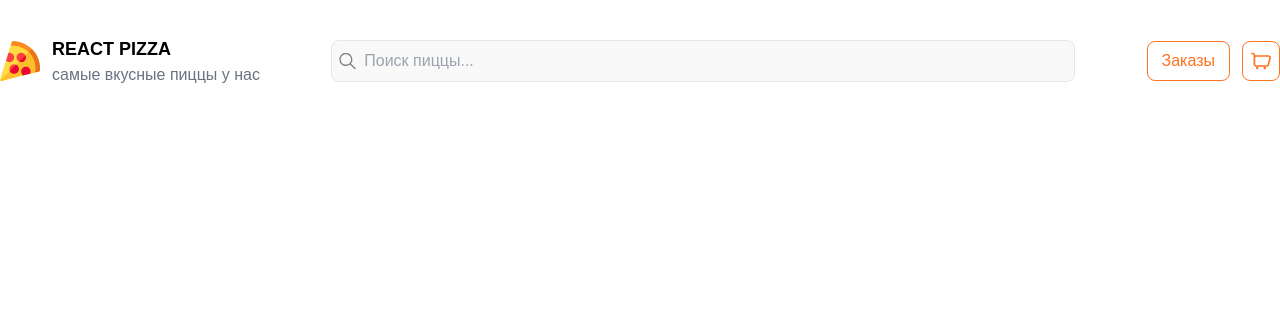
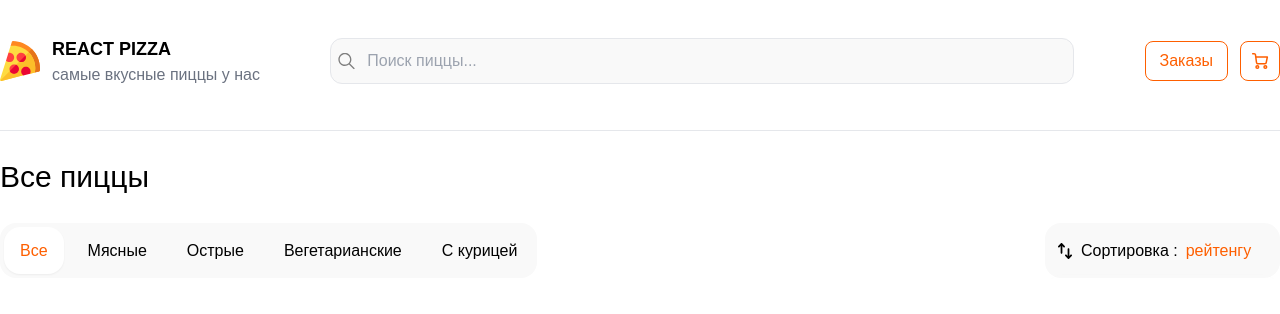
Before and after one commit to nikitkaaaaaa/react-pizza, a React (Create React App) app: page / in a window 1280 px wide. Shown: the top 314 px of the page. Built offline with nearby package versions, Linux system fonts and the light colour scheme.

Commit message:
сделал визульную выборку категорию продуктов, а так же сортировку

```diff
--- a/src/app/App.tsx
+++ b/src/app/App.tsx
@@ -2,12 +2,21 @@ import React from "react";
 
 import "./global.css";
 import Header from "../componets/header/Header";
+import Main from "../pages/Main";
 
 const App = () => {
   return (
-    <div className="container">
-      <Header />
-    </div>
+    <>
+      <div className="container">
+        <Header />
+      </div>
+
+      <hr className="my-7" />
+
+      <div className="container">
+        <Main />
+      </div>
+    </>
   );
 };
 
--- /dev/null
+++ b/src/componets/choiseProducts/ChoiseProducts.tsx
@@ -0,0 +1,43 @@
+import React, { useState } from "react";
+
+import sort from "../../assets/icons/sort.svg";
+
+const ChoiseProducts = () => {
+  const [showChoise, setShowChoise] = useState<boolean>(false);
+
+  const tupeChoise: string[] = ["рейтенгу", "стоимость", "алфавит"];
+
+  const [currentTypeChoise, setCurrentTypeChoise] = useState<string>(
+    tupeChoise[0]
+  );
+
+  return (
+    <div
+      className="bg-[#F9F9F9] px-3 py-1 rounded-2xl flex items-center gap-2 h-[55px] cursor-pointer relative w-[235px]"
+      onClick={() => setShowChoise((prev) => !prev)}
+    >
+      <img src={sort} alt="sort" />
+      <div>Сортировка : </div>
+      <span className="text-[#FE5F00]">{currentTypeChoise}</span>
+      <div
+        className={`absolute top-12 left-0 w-full transition-all  px-0.5 py-1 overflow-hidden transition-max-height duration-300 ease-in-out ${
+          showChoise ? "max-h-40" : "max-h-0"
+        }`}
+      >
+        <div className=" shadow-md rounded-2xl ">
+          {tupeChoise.map((item, index) => (
+            <div
+              key={index}
+              onClick={() => setCurrentTypeChoise(item)}
+              className=" py-2.5 pl-7  hover:bg-[#FFF6F4] hover:text-[#FE5F00] "
+            >
+              <div>{item}</div>
+            </div>
+          ))}
+        </div>
+      </div>
+    </div>
+  );
+};
+
+export default ChoiseProducts;
--- a/src/componets/header/Header.tsx
+++ b/src/componets/header/Header.tsx
@@ -22,7 +22,7 @@ const Header = () => {
       <div className="w-[60%] px-3 relative">
         <input
           type="text"
-          className="border w-full p-2 outline-none bg-[#F9F9F9] rounded-lg px-8 text-gray-500"
+          className="w-full p-2 outline-none bg-[#F9F9F9] rounded-xl px-9 py-2.5 text-gray-500 border"
           placeholder="Поиск пиццы..."
         />
         <img
@@ -35,10 +35,10 @@ const Header = () => {
 
       {/* Кнопки Заказы и Корзина */}
       <div className="flex gap-3 items-center  ">
-        <div className="px-3.5 text-[#FE731F] border border-[#FE731F] rounded-lg h-[40px] flex flex-col justify-center">
+        <div className="px-3.5 text-[#FE5F00] border border-[#FE5F00] rounded-lg h-[40px] flex flex-col justify-center">
           <button>Заказы</button>
         </div>
-        <div className="px-2  text-[#FE731F] border border-[#FE731F] rounded-lg h-[40px] flex flex-col justify-center">
+        <div className="px-2.5  text-[#FE5F00] border border-[#FE5F00] rounded-lg h-[40px] flex flex-col justify-center cursor-pointer">
           <img src={cart} alt="cart" />
         </div>
       </div>
--- /dev/null
+++ b/src/componets/selectCategory/SelectCategory.tsx
@@ -0,0 +1,31 @@
+import React, { useState } from "react";
+
+const SelectCategory = () => {
+  const [selectedProduct, setSelectedProduct] = useState<number>(0);
+
+  const categoryProducts: string[] = [
+    "Все",
+    "Мясные",
+    "Острые",
+    "Вегетарианские",
+    "С курицей",
+  ];
+
+  return (
+    <div className="inline-flex gap-2 bg-[#F9F9F9] px-1 py-1 rounded-2xl h-[55px] ">
+      {categoryProducts.map((item, index) => (
+        <div
+          key={index}
+          className={`cursor-pointer px-4 flex items-center rounded-2xl ${
+            index == selectedProduct && "bg-white text-[#FE5F00] shadow-sm"
+          }`}
+          onClick={() => setSelectedProduct(index)}
+        >
+          {item}
+        </div>
+      ))}
+    </div>
+  );
+};
+
+export default SelectCategory;
--- /dev/null
+++ b/src/pages/Main.tsx
@@ -0,0 +1,18 @@
+import React from "react";
+
+import SelectCategory from "../componets/selectCategory/SelectCategory";
+import ChoiseProducts from "../componets/choiseProducts/ChoiseProducts";
+
+const Main = () => {
+  return (
+    <div>
+      <div className="text-3xl font-medium">Все пиццы</div>
+      <div className=" flex justify-between items-center mt-7">
+        <SelectCategory />
+        <ChoiseProducts />
+      </div>
+    </div>
+  );
+};
+
+export default Main;
```
Also changed, not shown: src/assets/icons/cart.svg, src/assets/icons/sort.svg (added).
